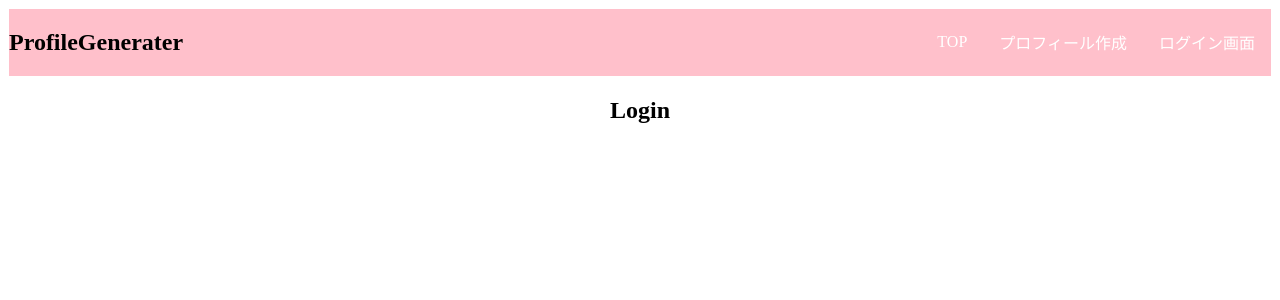
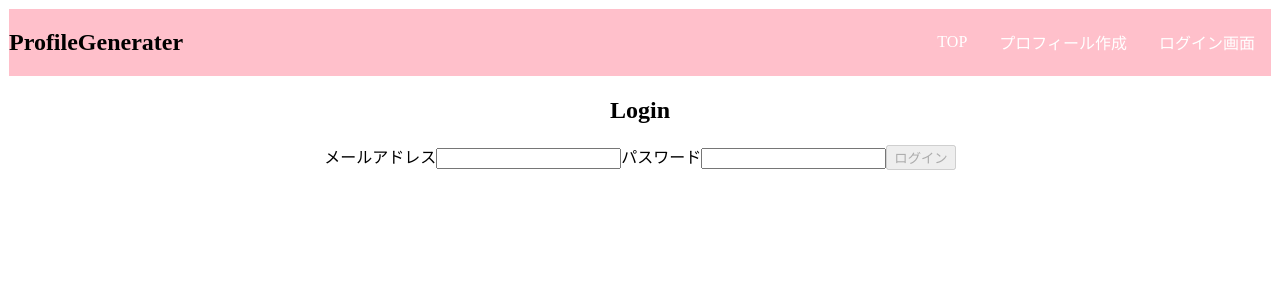
Before and after one commit to TomokiMatsubuchi/generate_profile_app, a Next.js app: page /login in a window 1280 px wide. Shown: the top 300 px of the page. Built offline with nearby package versions, Linux system fonts and the light colour scheme; no server answers.

Commit message:
axiosの追加

```diff
--- a/package.json
+++ b/package.json
@@ -15,6 +15,7 @@
 		"@types/node": "20.5.1",
 		"@types/react": "18.2.20",
 		"@types/react-dom": "18.2.7",
+		"axios": "^1.5.1",
 		"eslint": "8.47.0",
 		"eslint-config-next": "13.4.19",
 		"next": "13.4.19",
--- a/pages/generate_profile/index.tsx
+++ b/pages/generate_profile/index.tsx
@@ -3,7 +3,7 @@ import Link from 'next/link'
 import Layout from '@/components/layout/default'
 import { useForm, SubmitHandler } from 'react-hook-form'
 
-type FormValues = {
+type profileFormValues = {
 	name: string
 	age: number
 	favoriteThings: string
@@ -16,9 +16,9 @@ const ProfileFormPage: NextPage = () => {
 		register,
 		handleSubmit,
 		formState: { isDirty, isValid, errors },
-	} = useForm<FormValues>({ mode: 'onChange' })
+	} = useForm<profileFormValues>({ mode: 'onChange' })
 
-	const onSubmit = async (data: FormValues) => {
+	const onSubmit = async (data: profileFormValues) => {
 		console.log(data)
 	}
 
--- a/pages/login/index.tsx
+++ b/pages/login/index.tsx
@@ -1,10 +1,70 @@
 import Layout from '@/components/layout/default'
 import { NextPage } from 'next'
+import { useForm, SubmitHandler } from 'react-hook-form'
+import { sendHttpRequest } from '@/services/api/axios'
+
+type loginFormValues = {
+	email: string
+	password: string
+}
 
 const LoginForm: NextPage = () => {
+	const {
+		register,
+		handleSubmit,
+		formState: { isDirty, isValid, errors },
+	} = useForm<loginFormValues>({ mode: 'onChange' })
+
+	const onSubmit = async (data: loginFormValues): Promise<void> => {
+		// console.log(data)
+		const endpoint = `/login`
+		const httpMethod = 'POST'
+		const response = await sendHttpRequest(endpoint, httpMethod, data)
+	}
+
 	return (
 		<Layout>
-			<h2>Login</h2>
+			<>
+				<h2>Login</h2>
+				<form onSubmit={handleSubmit(onSubmit)}>
+					<label htmlFor="email">メールアドレス</label>
+					<input
+						id="email"
+						type="email"
+						{...register('email', {
+							required: 'メールアドレスを入力してください。',
+							pattern: {
+								value: /[\w\-._]+@[\w\-._]+\.[A-Za-z]+/,
+								message: 'メールアドレスを正しい形式で入力してください。',
+							},
+						})}
+						aria-describedby="error-email-required"
+					/>
+					{errors?.email && (
+						<span id="error-email-required" aria-live="assertive">
+							{errors.email.message}
+						</span>
+					)}
+					<label htmlFor="password">パスワード</label>
+					<input
+						id="password"
+						type="password"
+						{...register('password', {
+							required: 'パスワードを入力してください。',
+							pattern: {
+								value: /^\w+$/,
+								message: 'パスワードは半角英数字で入力してください。',
+							},
+						})}
+					/>
+					{errors?.password && (
+						<span id="error-password">{errors.password.message}</span>
+					)}
+					<button type="submit" disabled={!isDirty}>
+						ログイン
+					</button>
+				</form>
+			</>
 		</Layout>
 	)
 }
--- /dev/null
+++ b/services/api/axios.ts
@@ -0,0 +1,20 @@
+import axios from 'axios'
+
+const prefixUrl = process.env.API_URL
+
+export const sendHttpRequest = async (
+	httpmethod: string,
+	endpoint: string,
+	requestBody: object
+): Promise<unknown> => {
+	const url = prefixUrl + endpoint
+	if (httpmethod === 'GET') {
+		const response = await axios.get(url)
+		return response
+	} else if (httpmethod === 'POST') {
+		const response = await axios.post(url, requestBody)
+		return response
+	} else {
+		throw new Error(`Method ${httpmethod} not supported`)
+	}
+}
```
Also changed, not shown: 1 other file (tests, documents, lock files or other folders).
